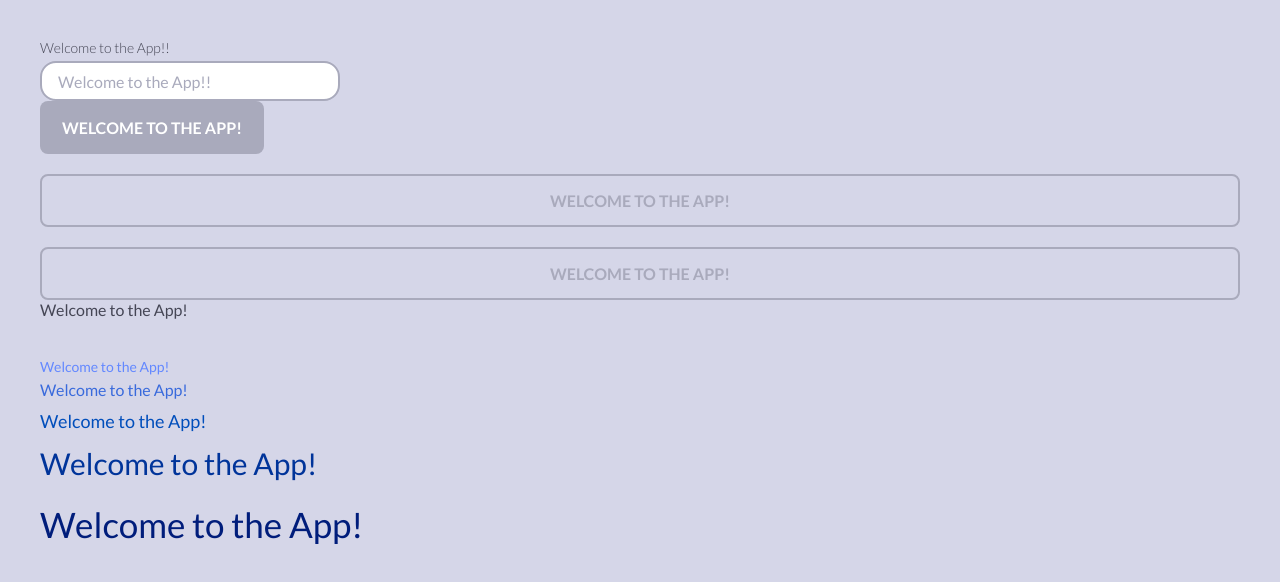
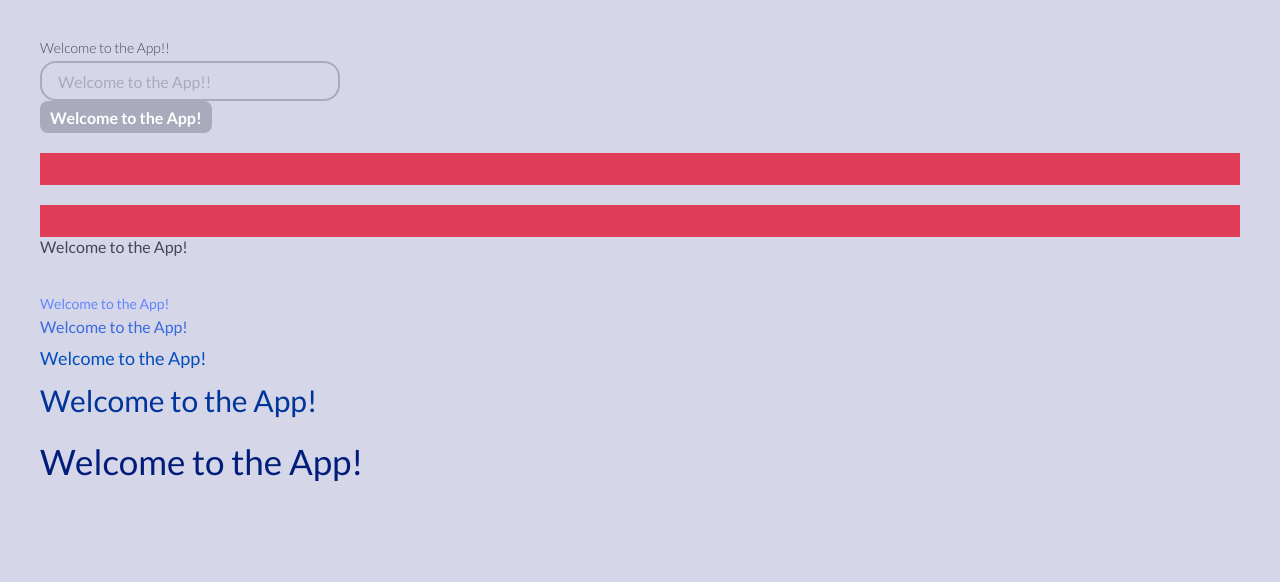
Before and after one commit to hi9mi/light-messenger, a React (Vite) app in the folder client/: page / in a window 1280 px wide. Shown: the top 582 px of the page. Built offline with nearby package versions, Linux system fonts and the light colour scheme.

Commit message:
feat(@lm-client): added button and improved input

```diff
--- a/client/src/shared/ui/button/button.tsx
+++ b/client/src/shared/ui/button/button.tsx
@@ -2,44 +2,69 @@ import { forwardRef } from 'react';
 import clsx from 'clsx';
 import { twMerge } from 'tailwind-merge';
 
-type ButtonVariants = 'primary' | 'outlined' | 'dangerous';
-
-type ButtonSizes = 'sm';
+type ButtonVariants = 'ghost' | 'outline' | 'solid' | 'link';
+type ButtonSizes = 'lg' | 'md' | 'sm' | 'xs';
+type ButtonColors = 'blue' | 'green' | 'gray' | 'red';
 
 type ButtonProps = React.ComponentPropsWithRef<'button'> & {
   children: React.ReactNode;
   variant?: ButtonVariants;
   size?: ButtonSizes;
+  color?: ButtonColors;
   icon?: React.ReactNode;
   uppercase?: boolean;
 };
 
 const variants = {
-  primary:
-    'border-2 border-transparent bg-blue-100 text-white hover:bg-blue-200',
-  outlined:
-    'border-2 border-blue-100 bg-transparent text-blue-100 hover:bg-blue-100 hover:text-white',
-  dangerous:
-    'border-2 border-red-500 bg-transparent text-red-500 hover:bg-red-500 hover:text-white',
+  solid: 'text-white',
+  outline: 'bg-transparent',
+  ghost: 'bg-transparent',
+  link: 'bg-transparent hover:bg-transparent',
 } as const;
 
 const sizes = {
-  sm: 'px-20 py-15',
+  lg: 'h-48 px-20 text-16',
+  md: 'h-40 px-15 text-16',
+  sm: 'h-32 px-10 text-13',
+  xs: 'h-24 px-8 text-11',
 } as const;
 
 const disabledVariants = {
   common: 'disabled:pointer-events-none',
-  primary: 'disabled:bg-gray-100',
-  outlined: 'disabled:border-gray-100 disabled:text-gray-100',
-  dangerous: 'disabled:border-gray-100 disabled:text-gray-100',
+  solid: 'disabled:bg-gray-100',
+  outline: 'disabled:border-gray-100 disabled:text-gray-100',
+  ghost: 'disabled:border-gray-100 disabled:text-gray-100',
+  link: '',
 } as const;
+
+const textColor = {
+  blue: 'text-blue-300 border-blue-300 hover:border-blue-300',
+  green: 'text-green-300 border-green-300 hover:border-green-300',
+  gray: 'text-gray-300 border-gray-300 hover:border-gray-300',
+  red: 'text-red-400 border-red-400 hover:border-red-400',
+};
+
+const backgroundColors = {
+  blue: 'bg-blue-100 hover:bg-blue-50',
+  green: 'bg-green-100 hover:bg-green-50',
+  gray: 'bg-gray-100 hover:bg-gray-50',
+  red: 'bg-red-400 hover:bg-red-100',
+};
+
+const border = {
+  solid: 'border-none rounded-8',
+  outline: 'border rounded-8',
+  ghost: 'border-none rounded-8',
+  link: 'border-none underline-offset-4 hover:underline',
+};
 
 export const Button = forwardRef<HTMLButtonElement, ButtonProps>(
   (
     {
-      variant = 'primary',
+      variant = 'solid',
       size = 'sm',
-      uppercase = true,
+      color = 'red',
+      uppercase = false,
       children,
       icon,
       className,
@@ -53,8 +78,11 @@ export const Button = forwardRef<HTMLButtonElement, ButtonProps>(
         ref={ref}
         className={twMerge(
           clsx(
-            'flex items-center justify-center gap-x-10 rounded-8 text-16 font-700 transition-colors active:translate-y-1',
+            'flex items-center justify-center gap-x-10 font-700 transition-colors active:translate-y-1',
             sizes[size],
+            textColor[color],
+            backgroundColors[color],
+            border[variant],
             variants[variant],
             disabledVariants[variant],
             disabledVariants.common,
--- a/client/src/shared/ui/input/input.tsx
+++ b/client/src/shared/ui/input/input.tsx
@@ -4,10 +4,12 @@ import { forwardRef } from 'react';
 
 type InputSizes = 'lg' | 'md' | 'sm' | 'xs';
 type InputVariants = 'outline' | 'filled' | 'flushed';
+type InputColors = 'blue' | 'green' | 'gray';
 
 type InputBaseProps = {
   size?: InputSizes;
   variant?: InputVariants;
+  color?: InputColors;
   fullWidth?: boolean;
   label?: string;
   rightAdornment?: React.ReactNode;
@@ -47,16 +49,21 @@ const sizes = {
 } as const;
 
 const variants = {
-  outline:
-    'rounded-16 border-2 border-gray-100 bg-white pl-16 focus:border-black-500',
-  filled:
-    'rounded-16 border-2 border-gray-100 bg-black-100 pl-16 focus:border-black-500 focus:bg-white',
+  outline: 'rounded-16 border-2 bg-transparent pl-16 focus:bg-transparent',
+  filled: 'rounded-16 border-2 pl-16',
   flushed:
-    'rounded-3 border-b-2 border-gray-100 bg-white pl-5 focus:border-black-500',
+    'rounded-2 border-b-2 bg-transparent pl-5 focus:bg-transparent focus:outline-0',
+} as const;
+
+const colors = {
+  gray: 'border-gray bg-black-100 placeholder:text-gray-100 focus:border-black focus:bg-white',
+  blue: 'border-blue-200 bg-blue placeholder:text-blue-200 focus:border-blue-300 focus:bg-white',
+  green:
+    'border-green-200 bg-green placeholder:text-green-200 focus:border-green-300 focus:bg-white',
 } as const;
 
 const disabledClasses = 'cursor-not-allowed';
-const baseOutlineClasses =
+const commonClasses =
   'outline-none focus:outline-1 focus:outline-offset-1 focus:outline-gray-100';
 
 const REQUIRED_INPUT_LABEL_TEXT = ' (required)';
@@ -68,6 +75,7 @@ export const Input = forwardRef<HTMLInputElement, InputProps>(
     {
       size = 'md',
       variant = 'outline',
+      color = 'gray',
       fullWidth = false,
       label,
       rightAdornment,
@@ -126,9 +134,10 @@ export const Input = forwardRef<HTMLInputElement, InputProps>(
             aria-required={isRequired}
             className={twMerge(
               clsx(
-                'w-full pr-40 transition-colors placeholder:text-gray-100 focus:border-black-500',
-                baseOutlineClasses,
+                'w-full pr-40 transition-colors',
+                commonClasses,
                 sizes[size],
+                colors[color],
                 variants[variant],
                 {
                   [disabledClasses]: isDisabled,
--- a/client/tailwind.config.cjs
+++ b/client/tailwind.config.cjs
@@ -17,6 +17,8 @@ module.exports = {
     },
     colors: {
       blue: {
+        50: '#829fff',
+        DEFAULT: '#6388ff',
         100: '#6388ff',
         200: '#396adc',
         300: '#004ebb',
@@ -24,6 +26,7 @@ module.exports = {
         500: '#001d7b',
       },
       black: {
+        DEFAULT: '#454655',
         100: '#d5d6e8',
         200: '#afafc1',
         300: '#8a8a9b',
@@ -31,6 +34,8 @@ module.exports = {
         500: '#454655',
       },
       gray: {
+        50: '#c3c4d0',
+        DEFAULT: '#a9aabc',
         100: '#a9aabc',
         200: '#848596',
         300: '#616272',
@@ -38,6 +43,7 @@ module.exports = {
         500: '#212331',
       },
       red: {
+        DEFAULT: '#b90c3c',
         100: '#ffa7b5',
         200: '#ff8495',
         300: '#ff6275',
@@ -45,6 +51,8 @@ module.exports = {
         500: '#b90c3c',
       },
       green: {
+        50: '#64d4b6',
+        DEFAULT: '#22c197',
         100: '#22c197',
         200: '#009a73',
         300: '#007551',
@@ -56,6 +64,10 @@ module.exports = {
       },
       yellow: {
         DEFAULT: '#f9f871',
+        100: '#f9f871',
+        200: '#c1c23c',
+        300: '#8a8f00',
+        400: '#566000',
       },
       transparent: 'transparent',
     },
```
Also changed, not shown: 2 other files (tests, documents, lock files or other folders).
